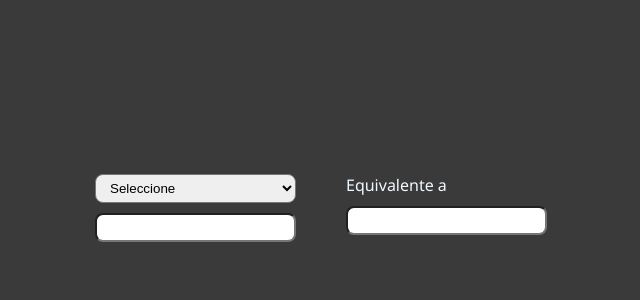
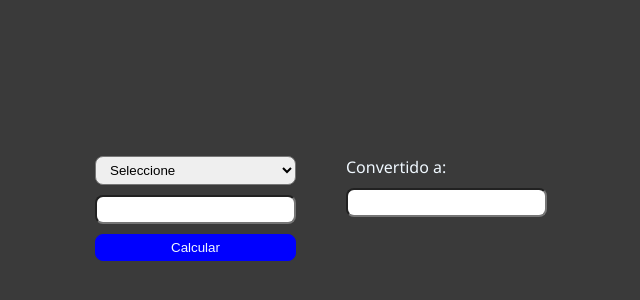
Before and after one commit to Gonzalop0210/Project_Temperatura, a plain HTML site: page index.html in a window 1280 px wide. Shown: the part 192-492 px from the top of the page, without its empty margins (319-959 px from the left). Drawn offline with Linux system fonts and the light colour scheme.

Commit message:
finished

```diff
--- a/index.html
+++ b/index.html
@@ -15,9 +15,10 @@
                 <option value="Fahrenheit" class="grados">Fahrenheit</option>
             </select>
             <input type="text" class="num_grados">
+            <input type="button" value="Calcular" class="calcular">
         </div>
         <div class="container">
-            <label class="text_convertido">Equivalente a </label>
+            <label class="text_convertido"></label>
             <input type="text" class="num_convertido" readonly>
         </div>
     </div>
--- a/script.js
+++ b/script.js
@@ -0,0 +1,19 @@
+const combo = document.querySelector(".combo");
+const num_ingresado = document.querySelector(".num_grados");
+const btn_calcular = document.querySelector(".calcular");
+const txt_convertido = document.querySelector(".text_convertido");
+const num_convertido = document.querySelector(".num_convertido");
+
+txt_convertido.textContent = "Convertido a: "
+
+btn_calcular.addEventListener("click", function() {
+        if (combo.value == "Celsius") {
+            num_convertido.value = ((num_ingresado.value * (9 / 5)) + 32).toFixed(2);
+            txt_convertido.textContent = "Convertido a: Fahrenheit";
+        } else if (combo.value == "Fahrenheit") {
+            num_convertido.value = ((num_ingresado.value - 32) * (5 / 9)).toFixed(2);
+            txt_convertido.textContent = "Convertido a: Celsius";
+        } else {
+            alert('Selecciones una opción');
+        }
+});
--- a/style.css
+++ b/style.css
@@ -25,7 +25,20 @@ body {
     gap: 10px;
 }
 
-.num_convertido, .num_grados, .combo {
+.num_convertido, .num_grados, .combo, .calcular {
     padding: 5px 10px;
     border-radius: 8px;
 }
+
+.calcular {
+    background-color: blue;
+    border: 1px solid blue;
+    color: aliceblue;
+    transition: .5s;
+}
+
+.calcular:hover {
+    background-color: rgb(58, 58, 58);
+    border: 1px solid black;
+    cursor: pointer;
+}
```
